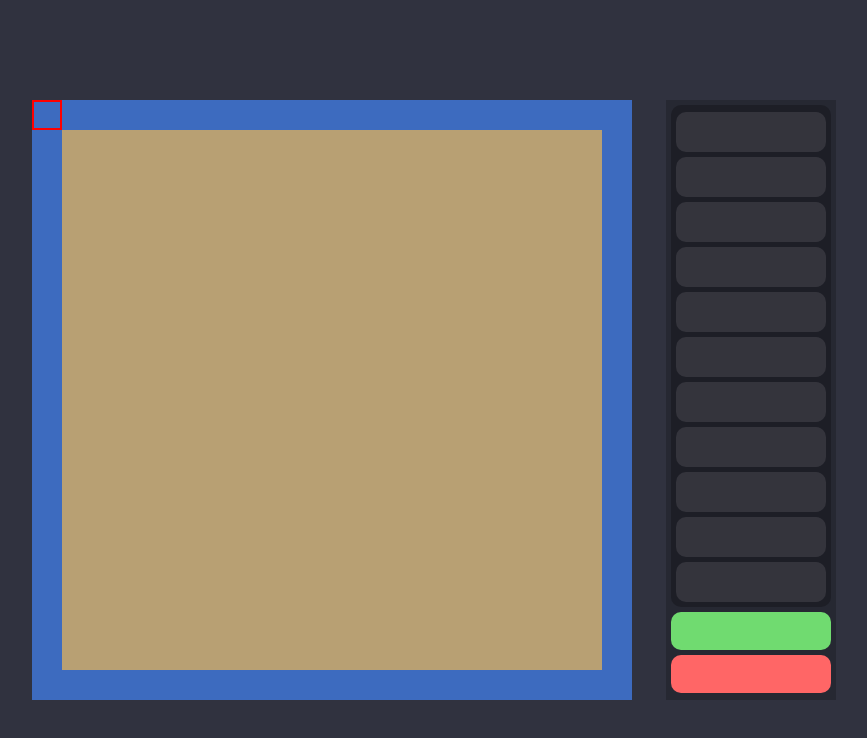
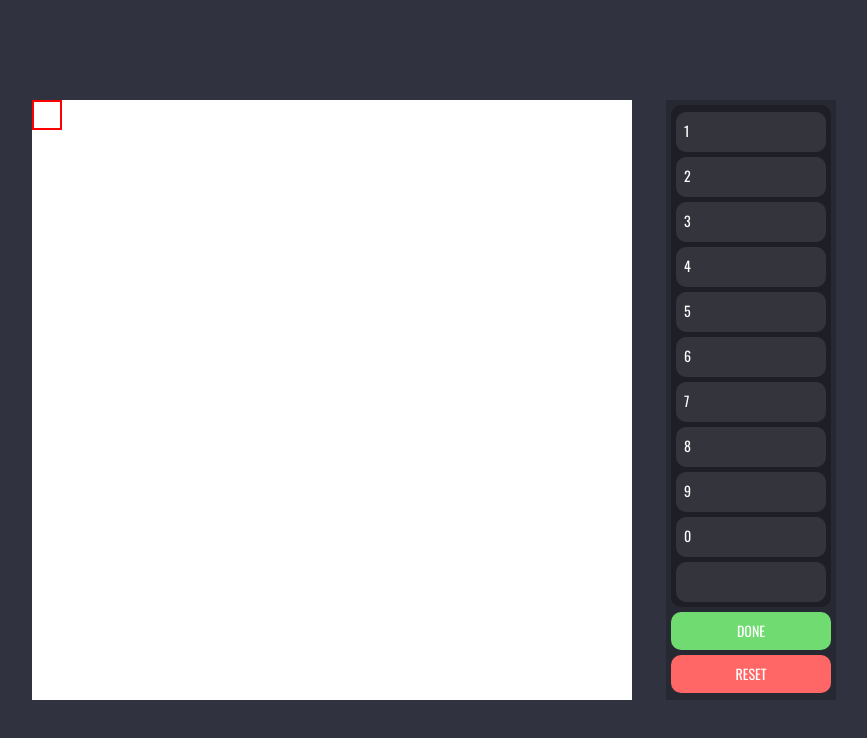
Before and after one commit to jomarsantos/Simple-Game, a plain HTML site: page mapCreater.html in a window 1280 px wide. Shown: the whole page, without its empty margins (198-1065 px from the left). Drawn offline with nearby package versions, Linux system fonts and the light colour scheme.

Commit message:
WIP map creater

```diff
--- a/mapCreater.css
+++ b/mapCreater.css
@@ -1,5 +1,9 @@
 html {
   background-color: #30323F;
+}
+
+.active {
+  display: none;
 }
 
 #selected {
@@ -21,12 +25,20 @@ html {
   position: absolute;
 }
 
+#mapCanvas {
+  height: 600px;
+  width: 600px;
+  display: inline-block;
+  vertical-align: bottom;
+}
+
 #sidePanel {
   height: 600px;
   width: 170px;
   margin-left: 30px;
   background-color: #262832;
 	display: inline-block;
+  vertical-align: bottom;
 }
 
 #legend {
@@ -40,32 +52,67 @@ html {
 }
 
 .legendItem {
-  height: 40px;
-  width: 150px;
+  height: 24px;
+  width: 134px;
   margin: 5px 5px 0px 5px;
+  padding: 8px;
   background-color: #34343C;
 	display: block;
   border-radius: 10px;
+  font-family: 'Oswald', sans-serif;
+  font-size: 14px;
+  font-weight: 400;
+  color: #FFFFFF;
 }
 
 #done {
-  height: 38px;
+  height: 30px;
   width: 160px;
   margin: 5px;
+  padding-top: 8px;
   background-color: #70DB70;
 	display: block;
   border-radius: 10px;
+  text-align: center;
+  font-family: 'Oswald', sans-serif;
+  font-size: 14px;
+  font-weight: 400;
+  color: #FFFFFF;
+  display: ;
+  position: relative;
+  cursor: pointer;
 }
 
 #reset {
-  height: 38px;
+  height: 30px;
   width: 160px;
   margin: 5px;
+  padding-top: 8px;
   background-color: #FF6666;
 	display: block;
   border-radius: 10px;
+  text-align: center;
+  font-family: 'Oswald', sans-serif;
+	font-size: 14px;
+	font-weight: 400;
+	color: #FFFFFF;
+  display: block;
+  position: relative;
+  cursor: pointer;
 }
 
 #canvas {
 	display: inline-block;
 }
+
+#source {
+  font-family: 'Oswald', sans-serif;
+  font-size: 12px;
+  font-weight: 400;
+  color: #000000;
+  padding: 30px;
+  height: 540;
+  width: 540;
+  background-color: #FFFFFF;
+  position: absolute;
+}
--- a/mapCreater.html
+++ b/mapCreater.html
@@ -7,37 +7,55 @@
 </head>
 <body>
   <div id="map">
+    <div id="source">
+      <p id="mapSource">
+      </p>
+    </div>
     <div id="selected">
     </div>
-    <canvas id="canvas"></canvas>
+    <div id="mapCanvas">
+      <canvas id="canvas"></canvas>
+    </div>
     <div id="sidePanel">
       <div id="legend">
         <div class="legendItem">
+          1
         </div>
         <div class="legendItem">
+          2
         </div>
         <div class="legendItem">
+          3
         </div>
         <div class="legendItem">
+          4
         </div>
         <div class="legendItem">
+          5
         </div>
         <div class="legendItem">
+          6
         </div>
         <div class="legendItem">
+          7
         </div>
         <div class="legendItem">
+          8
         </div>
         <div class="legendItem">
+          9
         </div>
         <div class="legendItem">
+          0
         </div>
         <div class="legendItem">
         </div>
       </div>
-      <div id="done">
+      <div id="done" onclick="done()">
+        DONE
       </div>
-      <div id="reset">
+      <div id="reset" onclick="reset()">
+        RESET
       </div>
     </div>
   </div>
--- a/mapCreater.js
+++ b/mapCreater.js
@@ -151,3 +151,9 @@ function setCurrPos(x) {
     ctx.fillRect(selectedX * tileDimension, selectedY * tileDimension, tileDimension, tileDimension);
   }
 }
+
+function done() {
+  $('#selected').toggleClass('active',true);
+  $('#source').toggleClass('active',false);
+  document.getElementById("mapSource").innerHTML = JSON.stringify(currentMap);
+}
```
Also changed, not shown: todo.txt, 2 other files.
